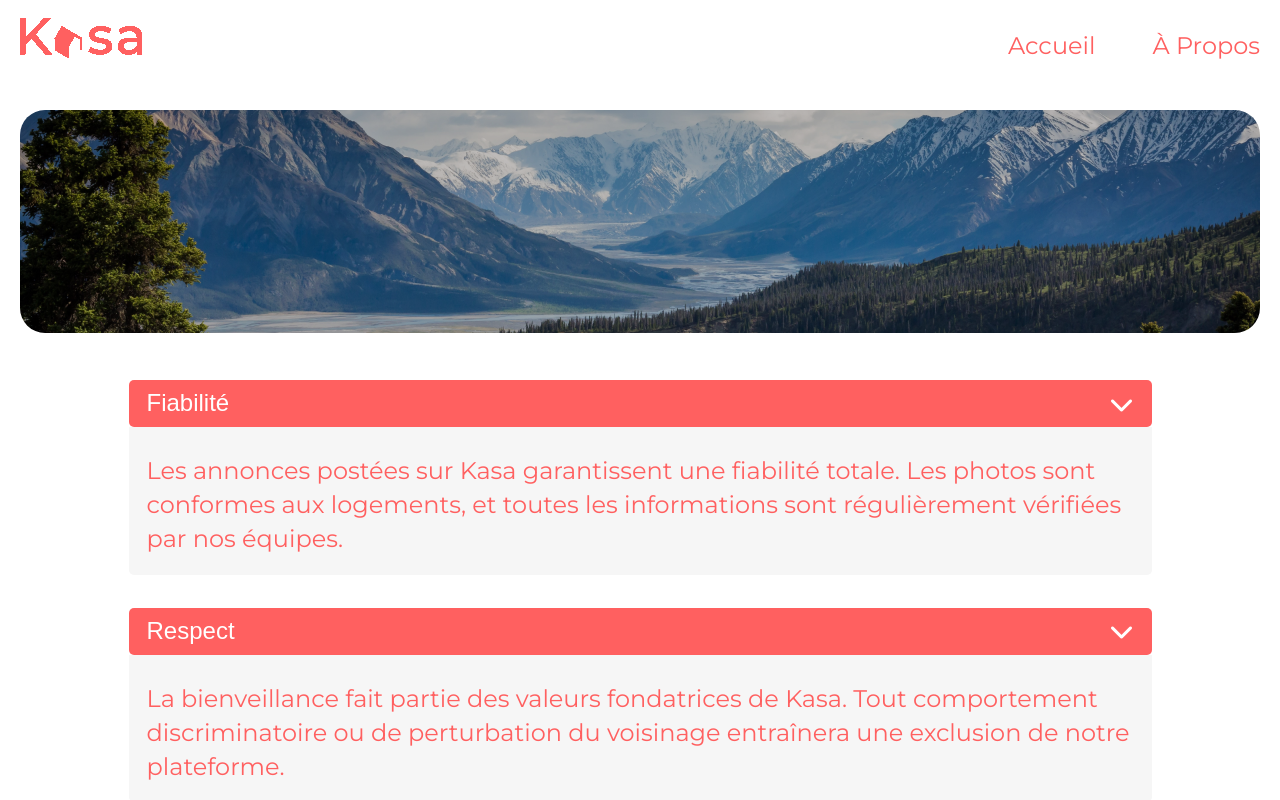
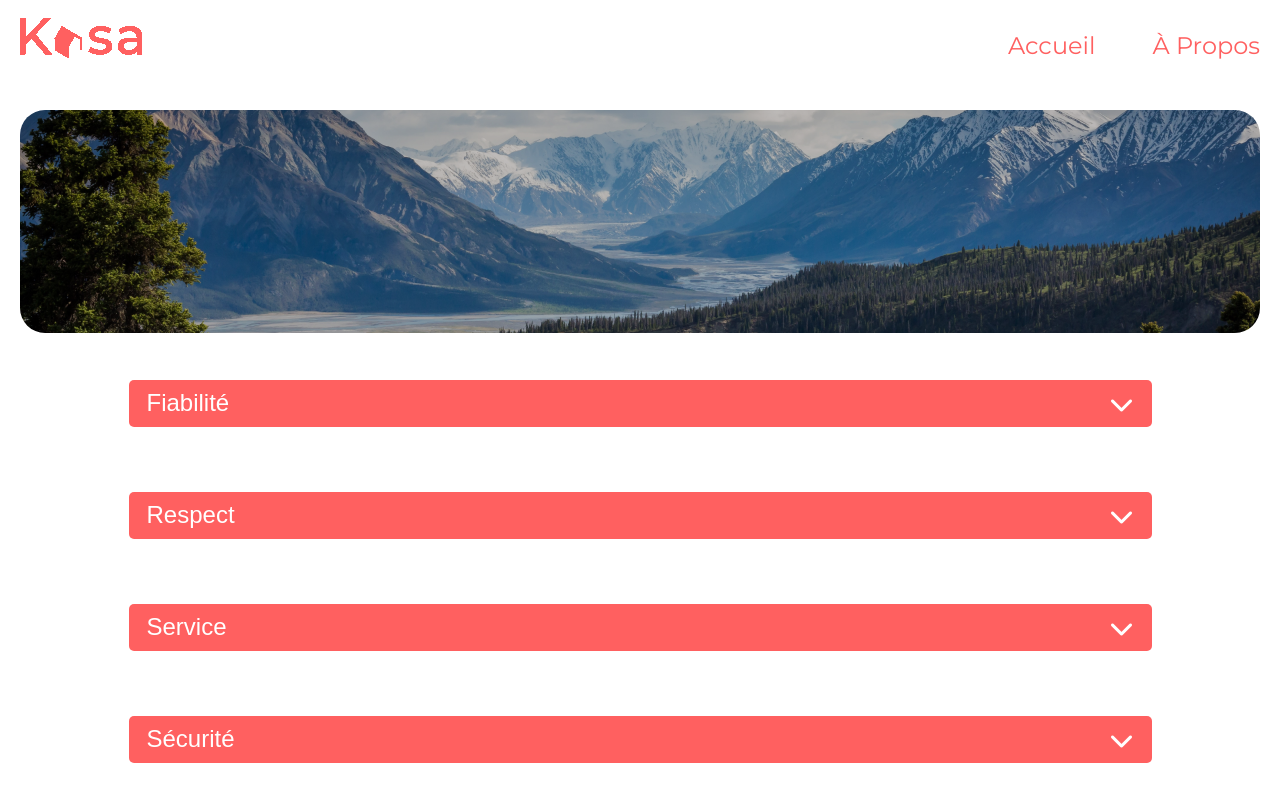
Before and after one commit to JuFP/projet-8-kasa, a React (Create React App) app: page /about in a window 1280 px wide. Shown: the top 800 px of the page. Built offline with nearby package versions, Linux system fonts and the light colour scheme.

Commit message:
ajout du component collapse

```diff
--- a/public/index.html
+++ b/public/index.html
@@ -22,10 +22,6 @@
     <div id="root">
         <!-- icones
           étoile: <i class="fa-solid fa-star"></i>
-          chevron gauche: <i class="fa-sharp fa-solid fa-chevron-left"></i>
-          chevron droit: <i class="fa-sharp fa-solid fa-chevron-right"></i>
-          chevron vers haut: <i class="fa-solid fa-chevron-up"></i>
-
         -->
     </div>
   </body>
--- a/src/components/App.css
+++ b/src/components/App.css
@@ -1,5 +1,5 @@
 * {
-  margin: auto;
+  margin: 0 auto;
   box-sizing: border-box;
   text-decoration: none;
   list-style: none;
@@ -80,6 +80,7 @@ i {
   width: 340px;
   height: 340px;
   position: relative;
+  cursor: pointer;
 }
 .myCards__thumbnail {
   width: 100%;
@@ -98,7 +99,7 @@ i {
 /* style collapse page about  */
 .collapse {
   max-width: 1023px;
-  margin-bottom: 33px;
+  margin-bottom: 20px;
 }
 .collapse__title {
   background: #FF6060;
@@ -116,7 +117,22 @@ i {
   border-radius: 5px;
   border: none;
 }
+.collapse__icon {
+  margin: 0;
+  display: flex;
+}
+.fa-chevron-down {
+  font-size: 24px;
+}
+.collapse.active .collapse__icon {
+  transform: rotate(180deg);
+}
 .collapse__content {
+  visibility: hidden;
+  height: 0;
+  opacity: 0;
+  overflow: hidden;
+  transition: opacity 800ms ease-in-out;
   background-color: #F6F6F6;
   color: #FF6060;
   padding: 27px 18px 18px 18px;
@@ -124,6 +140,31 @@ i {
   font-size: 24px;
   line-height: 34.22px;
   border-radius: 0 0 5px 5px;
+}
+.collapse.active .collapse__content {
+  visibility: visible;
+  height: auto;
+  opacity: 1;
+}
+/* style carousel  */
+.carousel {
+  max-width: 1240px;
+  min-height: 415px;
+  display: flex;
+  align-items: center;
+  border: 1px solid salmon;
+}
+.carousel__img {
+  object-fit: cover;
+}
+.arrow-left, .arrow-right {
+  display: flex;
+  align-items: center;
+  justify-content: center;
+  margin: 0 23px;
+  font-size: 79px;
+  color: pink;
+  cursor: pointer;
 }
 /* style footer  */
 .footer {
--- /dev/null
+++ b/src/components/Carousel.jsx
@@ -0,0 +1,12 @@
+
+function Carousel ({pictures, title}) {
+    return (
+        <div className="carousel">
+            <span className="arrow-left"><i class="fa-sharp fa-solid fa-chevron-left"></i></span>
+            <img className="carousel__img" src={pictures} alt={title}/>
+            <span className="arrow-right"><i class="fa-sharp fa-solid fa-chevron-right"></i></span>
+        </div>
+    );
+}
+
+export default Carousel;
--- a/src/components/Collapse.jsx
+++ b/src/components/Collapse.jsx
@@ -1,13 +1,18 @@
 import React from 'react';
+import { useState } from 'react';
 
 function Collapse({title, content}) {
 
+    const [active, setActive] = useState(false);/* état de base fermé: */
+    const openChevron = e => {
+        setActive(!active)
+    }
     return (
         <React.Fragment>
-        <div className='collapse'>
-            <button className='collapse__title'>
+        <div className={`collapse ${active && "active"}`}>
+            <button className='collapse__title' onClick={openChevron}>
                 {title}
-                <i className="fa-solid fa-chevron-down"></i>
+                <span className='collapse__icon'><i className="fa-solid fa-chevron-down"></i></span>
             </button>
             <p className='collapse__content'>{content}</p>
         </div>
--- a/src/components/Footer.jsx
+++ b/src/components/Footer.jsx
@@ -1,6 +1,6 @@
 import React from 'react';
 import logoKasaWhite from '../assets/logo-kasa-white.png';
-import {Link} from 'react-router-dom';
+import { Link } from 'react-router-dom';
 
 function Footer () {
     return (
--- a/src/pages/house-details.jsx
+++ b/src/pages/house-details.jsx
@@ -1,14 +1,15 @@
+import datas from '../datas/data.json';
 import React from 'react';
 import Banner from '../components/Banner';
 import Footer from '../components/Footer.jsx'
+import Carousel from '../components/Carousel';
 
 const HouseDetails = () => {
+    const myCarousels = datas.map((element, index) => (<Carousel title={element.title} pictures={element.pictures}/>));
     return (
         <React.Fragment>
             <Banner displayCover={false}/>
-            <div className="detailsAppartment">
-
-            </div>
+            {myCarousels}
             <Footer/>
         </React.Fragment>
     );
```
